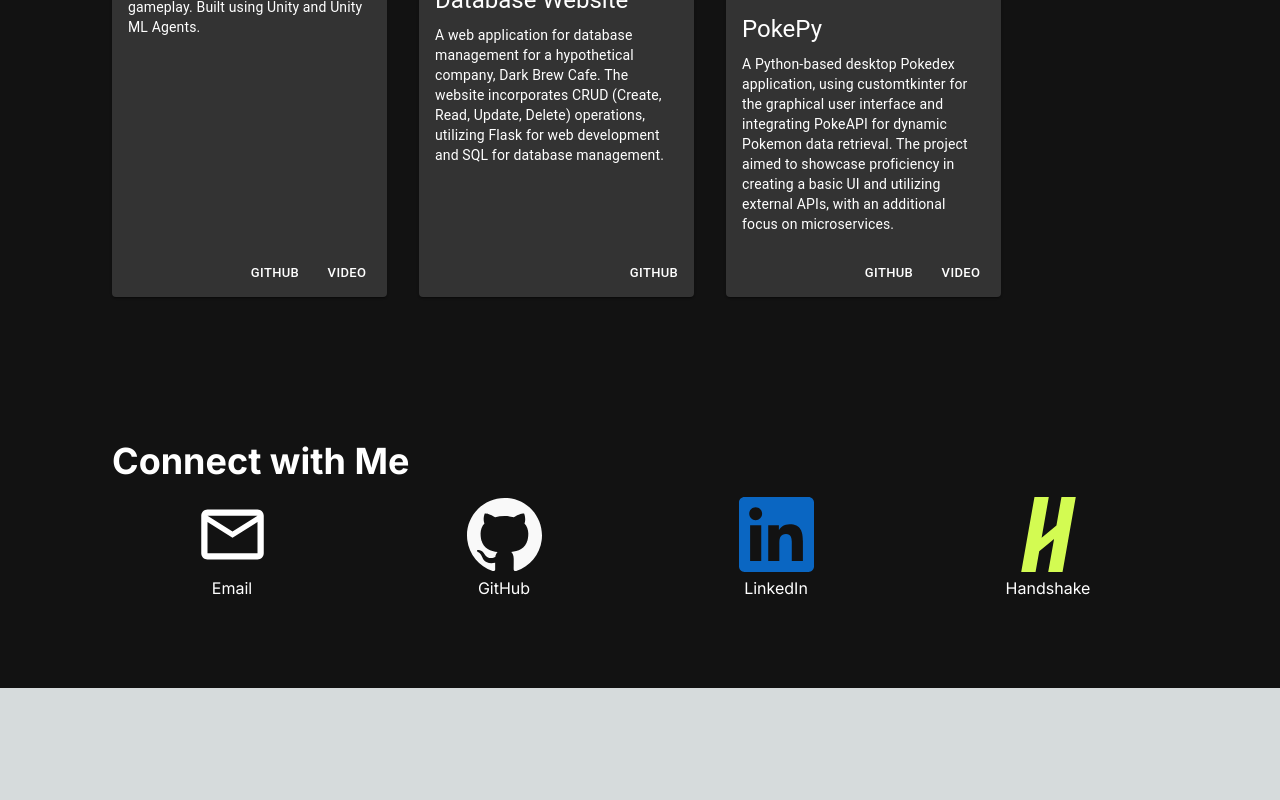
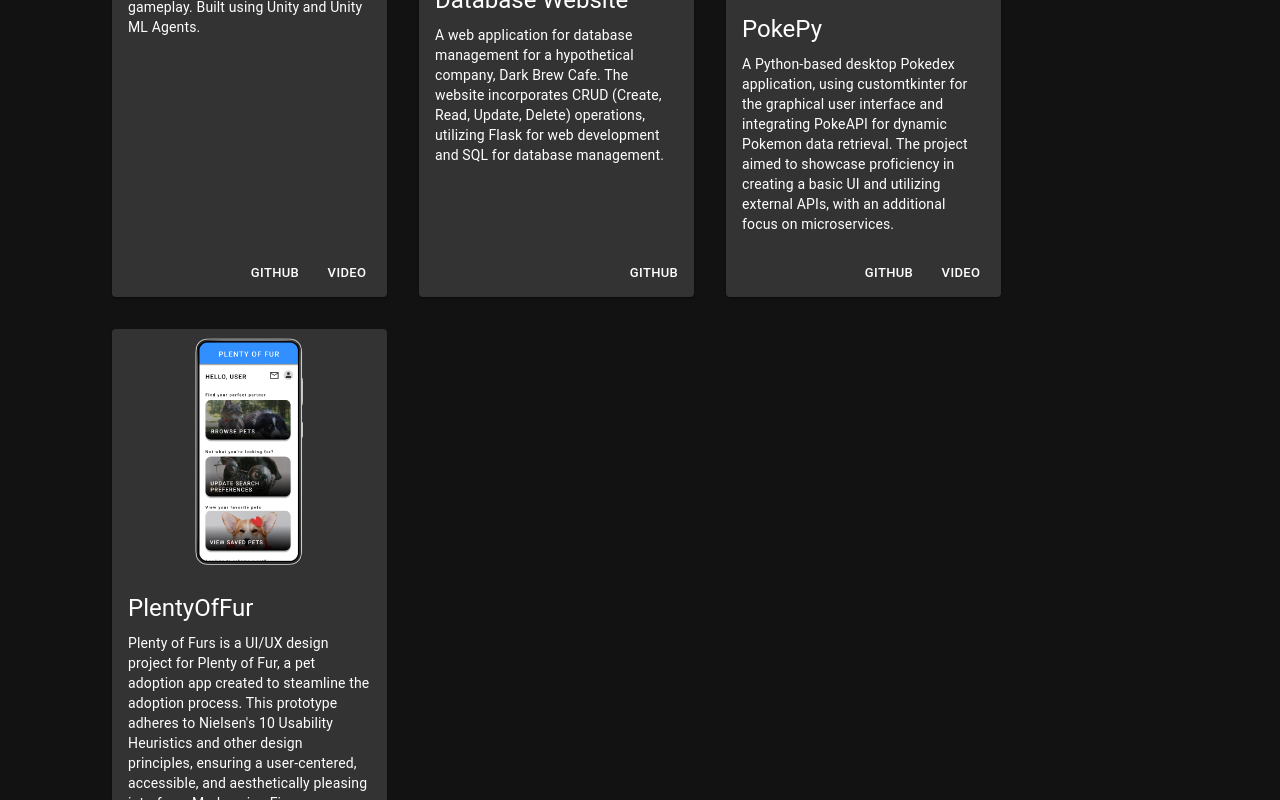
Before and after one commit to chengmic/portfolio-website, a Next.js app: page / in a window 1280 px wide. Shown: the part 2000-2800 px from the top of the page. Before the commit the page ends 2688 px from the top, so only its background shows below. Built offline with nearby package versions, Linux system fonts and the light colour scheme.

Commit message:
update projects

```diff
--- a/app/components/MediaCard.jsx
+++ b/app/components/MediaCard.jsx
@@ -8,7 +8,7 @@ import Typography from '@mui/material/Typography';
 import Link from 'next/link';
 
 
-export default function ImgMediaCard({ title, description, image, gitlink, videolink}) {
+export default function ImgMediaCard({ title, description, image, gitlink, videolink, demolink}) {
   return (
     <Card sx={{
         maxWidth: 275,
@@ -37,12 +37,19 @@ export default function ImgMediaCard({ title, description, image, gitlink, video
         justifyContent: 'flex-end',
         marginTop: 'auto',
         }}>
+        {gitlink &&(
         <Link href = {gitlink} passHref>
           <Button size="small" sx={{color:"#ffffff", '&:hover': { color: '#ffcc00' }, '&:active': { color: '#ffc000' }}}>GitHub</Button>
         </Link>
+        )}
         {videolink &&(
           <Link href = {videolink} passHref>
             <Button size="small" sx={{color:"#ffffff", '&:hover': { color: '#ffcc00' }, '&:active': { color: '#ffc000' }}}>Video</Button>
+          </Link>
+        )}
+        {demolink &&(
+          <Link href = {demolink} passHref>
+            <Button size="small" sx={{color:"#ffffff", '&:hover': { color: '#ffcc00' }, '&:active': { color: '#ffc000' }}}>Demo</Button>
           </Link>
         )}
       </CardActions>
--- a/app/components/ProjectsSection.jsx
+++ b/app/components/ProjectsSection.jsx
@@ -9,6 +9,7 @@ const projectsData = [
     image: '/images/thumbnails/mlbreakout.png',
     gitlink: 'https://github.com/chengmic/ml_breakout',
     videolink: 'https://youtu.be/Kf7kKUJoRrk',
+    demolink: ''
   },
   {
     id: 2,
@@ -17,6 +18,7 @@ const projectsData = [
     image: '/images/thumbnails/darkbrewcafe.png',
     gitlink: 'https://github.com/chengmic/Dark-Brew-Cafe-Database-Website',
     videolink: '',
+    demolink: ''
   },
   {
     id: 3,
@@ -25,6 +27,16 @@ const projectsData = [
     image: '/images/thumbnails/pokepy.png',
     gitlink: 'https://github.com/chengmic/PokePy',
     videolink: 'https://www.youtube.com/watch?v=NFW5ps8meiI',
+    demolink: ''
+  },
+  {
+    id: 4,
+    title: 'PlentyOfFur',
+    description: "Plenty of Furs is a UI/UX design project for Plenty of Fur, a pet adoption app created to steamline the adoption process. This prototype adheres to Nielsen's 10 Usability Heuristics and other design principles, ensuring a user-centered, accessible, and aesthetically pleasing interface. Made using Figma.",
+    image: '/images/thumbnails/plentyoffur.png',
+    gitlink: '',
+    videolink: '',
+    demolink: 'https://www.figma.com/proto/v8CvQ5ILlvF1tm642TVCoF/Plenty-of-Fur-Prototype?node-id=2-2&t=5Vl1gx2gsNB21g3c-0&scaling=scale-down&content-scaling=fixed&page-id=0%3A1&starting-point-node-id=2%3A2'
   },
 ];
 
@@ -46,6 +58,7 @@ const ProjectsSection = () => {
                 image={project.image}
                 gitlink = {project.gitlink}
                 videolink = {project.videolink}
+                demolink = {project.demolink}
               />
             ))}
           </div>
```
Also changed, not shown: public/images/thumbnails/plentyoffur.png (added).
